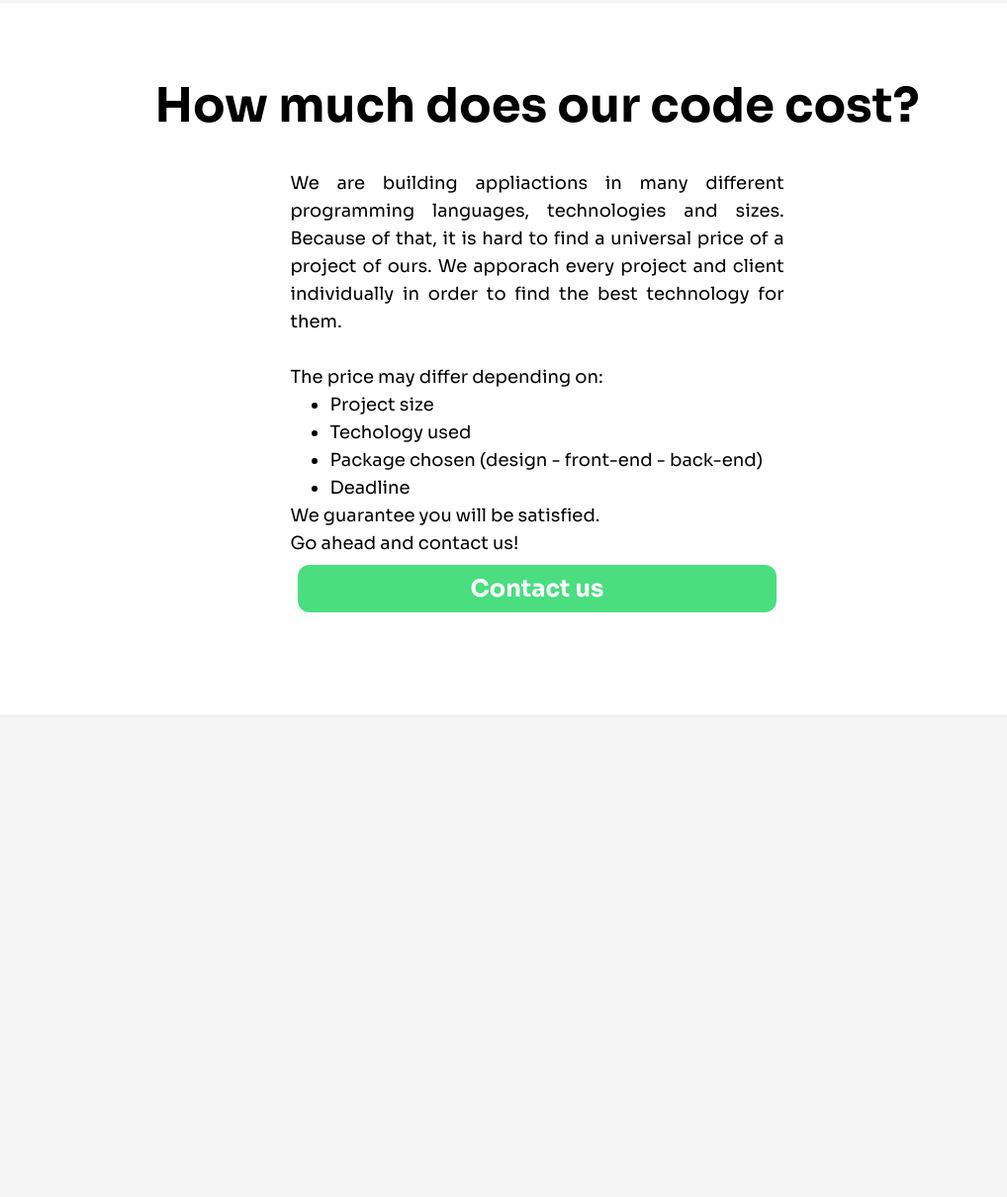
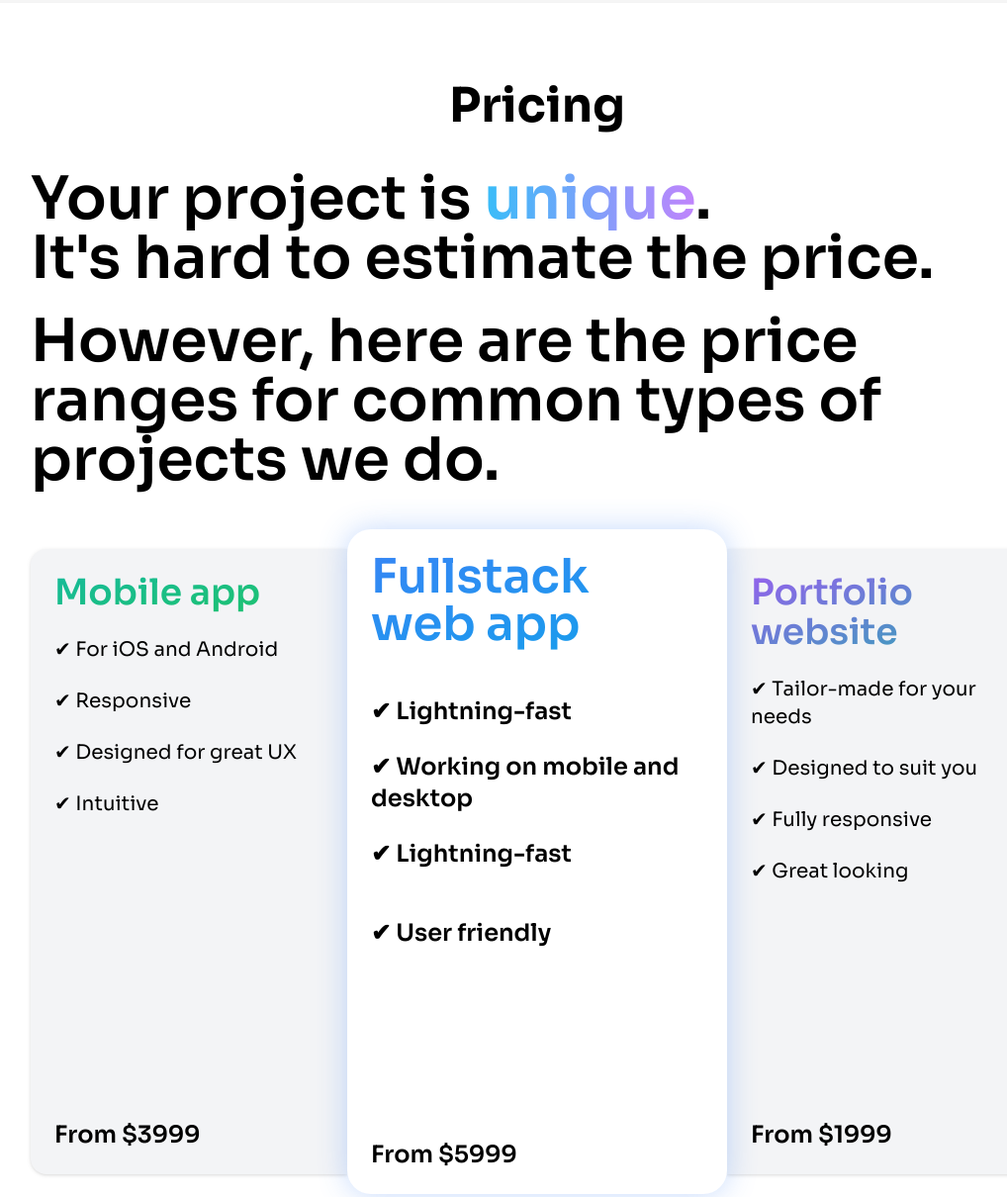
Before and after one commit to parlour-dev/parlour-development-website, a Gatsby site: page /pricing in a window 1280 px wide. Shown: the part 109-1319 px from the top of the page at 99% size, without its empty margins (97-1115 px from the left). Before the commit the page ends 848 px from the top, so only its background shows below. Built offline with nearby package versions, Linux system fonts and the light colour scheme; Gatsby itself is replaced by a stand-in of ours.

Commit message:
Pricing + mobile fixes

```diff
--- a/src/components/Navbar/Navbar.tsx
+++ b/src/components/Navbar/Navbar.tsx
@@ -5,7 +5,7 @@
 
 const Navbar = () => {
 	return (
-		<div className="w-auto h-32 sm:h-20 bg-white rounded-2xl mx-4 my-4 drop-shadow-sm flex items-center sm:justify-between justify-center flex-col sm:flex-row">
+		<div className="w-auto h-36 sm:h-20 bg-white rounded-2xl mx-4 my-4 drop-shadow-sm flex items-center md:justify-between justify-center flex-col md:flex-row">
 			<Link to="/">
 				<img
 					className="h-10 sm:ml-6"
--- a/src/components/SplitSection/SplitSection.tsx
+++ b/src/components/SplitSection/SplitSection.tsx
@@ -5,16 +5,16 @@ import Testing from "./img/testing.jpg"
 const SplitSection = () => {
 	return (
 		<div>
-			<p className="text-left mx-4 mt-10 text-8xl font-bold text-transparent bg-clip-text bg-gradient-to-r bg-radial-at-tl from-sky-400 via-green-400 to-teal-400">
+			<p className="text-left mx-4 mt-10 text-4xl md:text-8xl font-bold text-transparent bg-clip-text bg-gradient-to-r bg-radial-at-tl from-sky-400 via-green-400 to-teal-400">
 				Already have a website?
 			</p>
-			<div className="flex flex-col sm:flex-row">
-				<div className="flex flex-col items-center justify-center w-[50%] min-h-[90vh] bg-white rounded-2xl ml-4 mr-2 my-4 drop-shadow-sm">
+			<div className="flex flex-col md:flex-row">
+				<div className="flex flex-col items-center justify-center w-auto md:w-[50%] min-h-[90vh] bg-white rounded-2xl ml-4 mr-4 md:mr-2 my-4 drop-shadow-sm">
 					<p className="text-5xl font-bold">Never lose a client</p>
 					<img src={Client} alt="An image of two people conducting business" width="auto" height="auto"/>
-					<p className="text-4xl">Your website might have poor conversion</p>
+					<p className="text-3xl md:text-4xl">Your website might have poor conversion</p>
 				</div>
-				<div className="flex flex-col items-center justify-center w-[50%] min-h-[90vh] bg-white rounded-2xl ml-2 mr-4 my-4 drop-shadow-sm">
+				<div className="flex flex-col items-center justify-center w-auto md:w-[50%] min-h-[90vh] bg-white rounded-2xl ml-4 md:ml-2 mr-4 my-4 drop-shadow-sm">
 					<p className="text-5xl font-bold">Let's test it</p>
 					<img
 						src={Testing}
@@ -22,7 +22,7 @@ const SplitSection = () => {
 						width="auto"
 						height="auto"
 					/>
-					<button className="w-96 h-16 hover:scale-105 hover:drop-shadow-lg duration-300 text-2xl font-semibold text-white rounded-full px-6 py-4 bg-gradient-to-r bg-radial-at-tl from-sky-400 via-green-400 to-teal-400">Book a free test</button>
+					<button className="w-[80%] mt-16 md:w-96 h-16 hover:scale-105 hover:drop-shadow-lg duration-300 text-2xl font-semibold text-white rounded-full px-6 py-4 bg-gradient-to-r bg-radial-at-tl from-sky-400 via-green-400 to-teal-400">Book a free test</button>
 				</div>
 			</div>
 		</div>
--- a/src/pages/pricing.tsx
+++ b/src/pages/pricing.tsx
@@ -13,41 +13,77 @@ const pricing = () => {
 			</Helmet>
 			<div className="w-auto min-h-[90vh] bg-white rounded-2xl mx-4 my-4 drop-shadow-sm">
 				<p className="text-3xl sm:text-5xl pt-20 px-2 font-sans font-bold">
-					How much does our code cost?
+					Pricing
 				</p>
-				<div className="flex flex-col mx-[10%] md:mx-[30%]">
-					<p className="text-lg mt-10 text-justify">
-						{/* Tworzymy programy i aplikacje w wielu językach programowania,
-						technologiach oraz rozmiarach. Ciężko jest jednoznacznie
-						określić cenę projektu - do każdego klienta podchodzimy w pełni
-						indywidualnie, tak, aby idealnie dobrać technologię do jego potrzeb. */}
-						We are building appliactions in many different programming
-						languages, technologies and sizes. Because of that, it is hard to
-						find a universal price of a project of ours. We apporach every
-						project and client individually in order to find the best technology
-						for them.
+				<div className="p-6 sm:p-[0px] text-left mt-10 mx-auto md:w-[64rem]">
+					<p className="text-4xl sm:text-6xl leading-tight font-semibold ">
+						Your project is {" "}
+						<span className="text-transparent bg-clip-text bg-gradient-to-r bg-radial-at-tl from-sky-400 to-purple-400">
+							 unique
+						</span>
+						. <br /> It's hard to estimate the price.
+					</p>
+					<br />
+					<p className="text-4xl sm:text-6xl leading-tight font-semibold ">
+						However, here are the price ranges for common types of projects we
+						do.
+					</p>
+				</div>
+				<div className="flex flex-col md:flex-row justify-center my-10">
+					<div className="mx-auto md:mx-0 w-80 my-[2.5vh] min-h-[60vh] bg-gray-100 rounded-2xl md:rounded-none md:rounded-l-2xl drop-shadow">
+						<p className="text-4xl text-justify p-6 font-semibold text-transparent bg-clip-text bg-gradient-to-br from-teal-500 to-green-500">
+							Mobile app
+						</p>
+						<p className="text-xl text-left px-6">✔ For iOS and Android</p>
 						<br />
+						<p className="text-xl text-left px-6">✔ Responsive</p>
 						<br />
-						{/* Cena wykonania projektu zależy od kilku czynników: */}
-						The price may differ depending on:
-						<ol className="list-disc ml-10">
-							<li>Project size</li>
-							<li>Techology used</li>
-							<li>Package chosen (design - front-end - back-end)</li>
-							<li>Deadline</li>
-						</ol>
-						{/* Gwarantujemy satysfakcję z wykonanego przez nas projektu.  */}
-						We guarantee you will be satisfied.
+						<p className="text-xl text-left px-6">✔ Designed for great UX</p>
 						<br />
-						Go ahead and contact us!
-					</p>
-					<Link to="/contact">
-						<div className="font-bold text-2xl text-white bg-green-400 px-6 py-2 m-2 rounded-xl hover:scale-105 hover:drop-shadow-lg duration-300">
-							{/* Skontaktuj się z nami */}
-							Contact us
-						</div>
-					</Link>
+						<p className="text-xl text-left px-6">✔ Intuitive</p>
+						<p className="text-2xl text-left px-6 font-semibold absolute bottom-6">From $3999</p>
+					</div>
+					<div className="mx-auto md:mx-0 w-80 sm:w-96 min-h-[65vh] bg-white rounded-3xl shadow-3xl  shadow-blue-500/30 z-50">
+						<p className="text-5xl text-left p-6 font-semibold text-transparent bg-clip-text bg-gradient-to-br from-blue-500 to-sky-500">
+							Fullstack web app
+						</p>
+						<p className="text-2xl text-left px-6 pt-6 font-semibold ">
+						✔ Lightning-fast
+						</p>
+						<br />
+						<p className="text-2xl text-left px-6 font-semibold ">
+						✔ Working on mobile and desktop
+						</p>
+						<p className="text-2xl text-left px-6 pt-6 font-semibold ">
+						✔ Lightning-fast
+						</p>
+						<br />
+						<p className="text-2xl text-left px-6 pt-6 font-semibold ">
+						✔ User friendly
+						</p>
+						<p className="text-2xl text-left px-6 pt-48 pb-6 font-semibold">From $5999</p>
+					</div>
+					<div className="mx-auto md:mx-0 w-80 my-[2.5vh] min-h-[60vh] bg-gray-100 rounded-2xl md:rounded-none md:rounded-r-2xl drop-shadow ">
+						<p className="text-4xl text-justify p-6 font-semibold text-transparent bg-clip-text bg-gradient-to-br from-purple-500 to-teal-500">
+							Portfolio website
+						</p>
+						<p className="text-xl text-left px-6">✔ Tailor-made for your needs</p>
+						<br />
+						<p className="text-xl text-left px-6">✔ Designed to suit you</p>
+						<br />
+						<p className="text-xl text-left px-6">✔ Fully responsive</p>
+						<br />
+						<p className="text-xl text-left px-6">✔ Great looking</p>
+						<p className="text-2xl text-left px-6 font-semibold absolute bottom-6">From $1999</p>
+					</div>
 				</div>
+				<Link to="/contact">
+					<div className="font-semibold w-72 mx-auto text-2xl text-white bg-gradient-to-br from-green-400 to-teal-400 px-6 py-2 m-2 rounded-xl hover:scale-105 hover:drop-shadow-lg duration-300">
+						{/* Skontaktuj się z nami */}
+						Contact us
+					</div>
+				</Link>
+				<br />
 			</div>
 		</>
 	);
```
